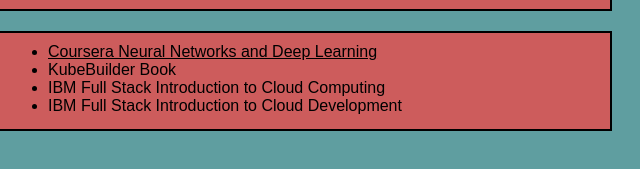
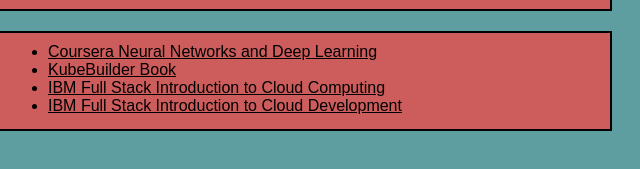
Before and after one commit to danielreimer02/danielreimer02.github.io, a plain HTML site: page index.html in a window 1280 px wide. Shown: the part 515-684 px from the top of the page, 640-1280 px from the left. Drawn offline with Linux system fonts and the light colour scheme.

Commit message:
added links to more extra classes

```diff
--- a/index.html
+++ b/index.html
@@ -53,9 +53,9 @@
       <h2>Extra Classes</h2>
       <ul>
         <li><a href="https://www.coursera.org/learn/neural-networks-deep-learning">Coursera Neural Networks and Deep Learning</a></li>
-        <li>KubeBuilder Book</li>
-        <li>IBM Full Stack Introduction to Cloud Computing</li>
-        <li>IBM Full Stack Introduction to Cloud Development</li>
+        <li><a href="https://book.kubebuilder.io/introduction.html">KubeBuilder Book</a></li>
+        <li><a href="https://www.coursera.org/learn/introduction-to-cloud?specialization=ibm-full-stack-cloud-developer">IBM Full Stack Introduction to Cloud Computing</a></li>
+        <li><a href="https://www.coursera.org/learn/introduction-to-cloud-development-with-html-css-javacript?specialization=ibm-full-stack-cloud-developer">IBM Full Stack Introduction to Cloud Development</a></li>
       </ul>
     </div>
   </body>
```
